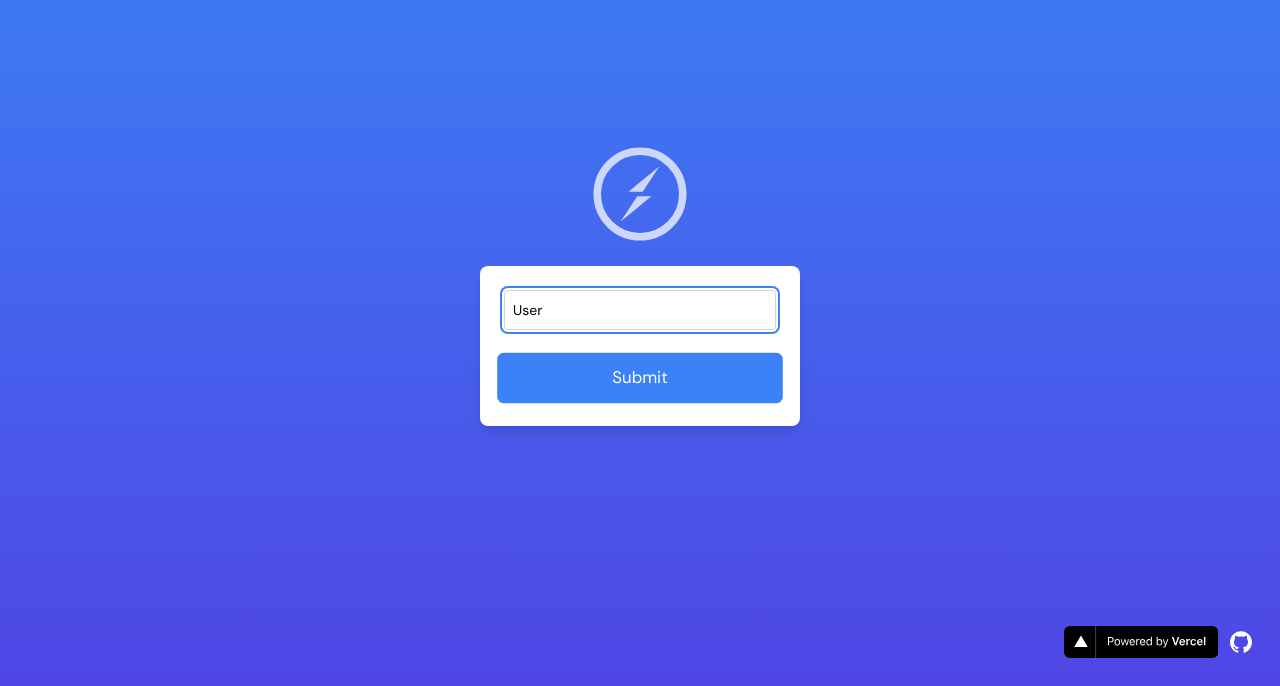
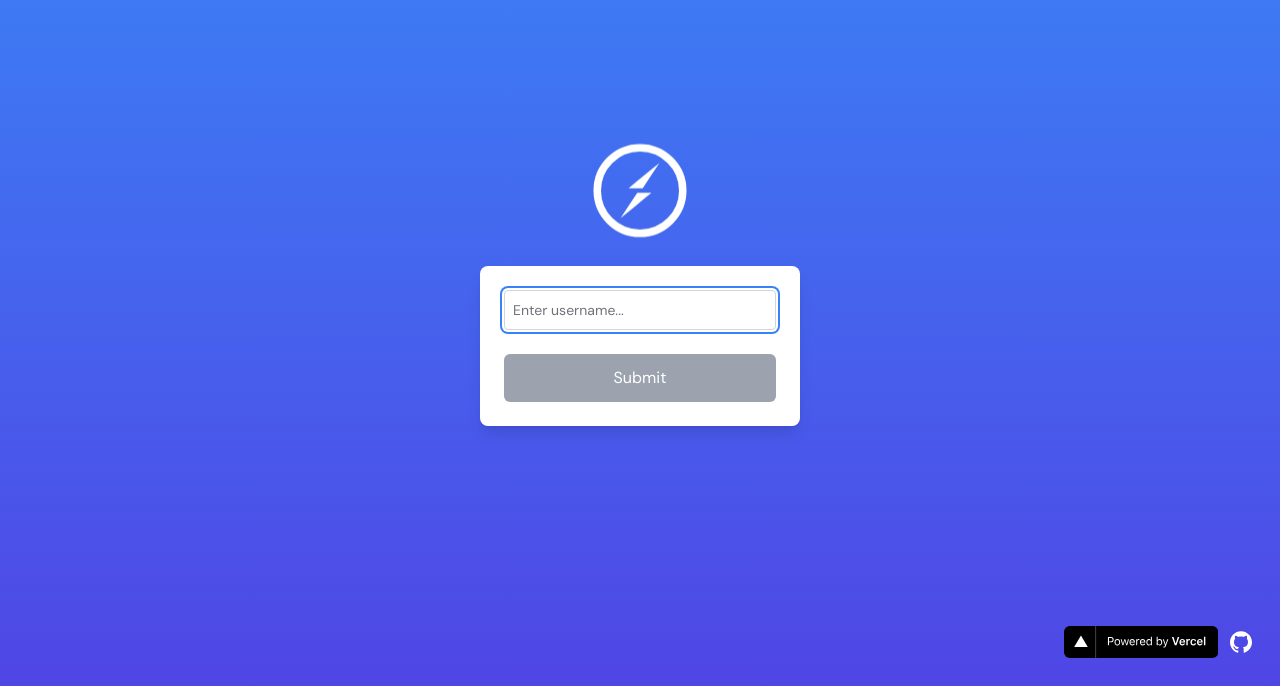
Before and after one commit to pirateIV/socketchat, a React (Vite) app: page / in a window 1280 px wide. Shown: the part 114-800 px from the top of the page. Built offline with nearby package versions, Linux system fonts and the light colour scheme; grey boxes are pictures that could not be loaded; the HTML template or start-up script is replaced by a standard one; a web font is replaced by a local one.

Commit message:
(refactor) breakdown some components

```diff
--- a/src/App.jsx
+++ b/src/App.jsx
@@ -5,7 +5,7 @@ import VercelIcon from "./components/icons/VercelIcon";
 import { socket } from "./socket";
 
 const App = () => {
-  const [username, setUsername] = useState("User");
+  const [username, setUsername] = useState("");
   const [userSelected, setUserSelected] = useState(false);
 
   useEffect(() => {
--- a/src/Chat.jsx
+++ b/src/Chat.jsx
@@ -2,7 +2,7 @@ import Users from "@/Users";
 import { socket } from "@/socket";
 import { useEffect, useState } from "react";
 import Layout from "@/components/Layout";
-import SelectedUser from "./SelectedUser";
+import MessagePanel from "./MessagePanel";
 
 // Dummy users data
 const dummyUsers = [
@@ -102,7 +102,7 @@ const Chat = () => {
         setSelectedUser={setSelectedUser}
       />
 
-      <SelectedUser
+      <MessagePanel
         users={users}
         setUsers={setUsers}
         selectedUser={selectedUser}
--- a/src/SelectedUser.jsx
+++ b/src/MessagePanel.jsx
@@ -4,7 +4,7 @@ import { socket } from "@/socket";
 import UserAvatar from "@/components/user/UserAvatar";
 import UserStatus from "@/components/user/UserStatus";
 
-const SelectedUser = ({ selectedUser, users, setUsers }) => {
+const MessagePanel = ({ selectedUser, users, setUsers }) => {
   const {
     userID,
     username,
@@ -169,4 +169,4 @@ const SelectedUser = ({ selectedUser, users, setUsers }) => {
   );
 };
 
-export default SelectedUser;
+export default MessagePanel;
--- /dev/null
+++ b/src/Messages.jsx
@@ -0,0 +1,5 @@
+const Messages = () => {
+  return <div></div>;
+};
+
+export default Messages;
```
